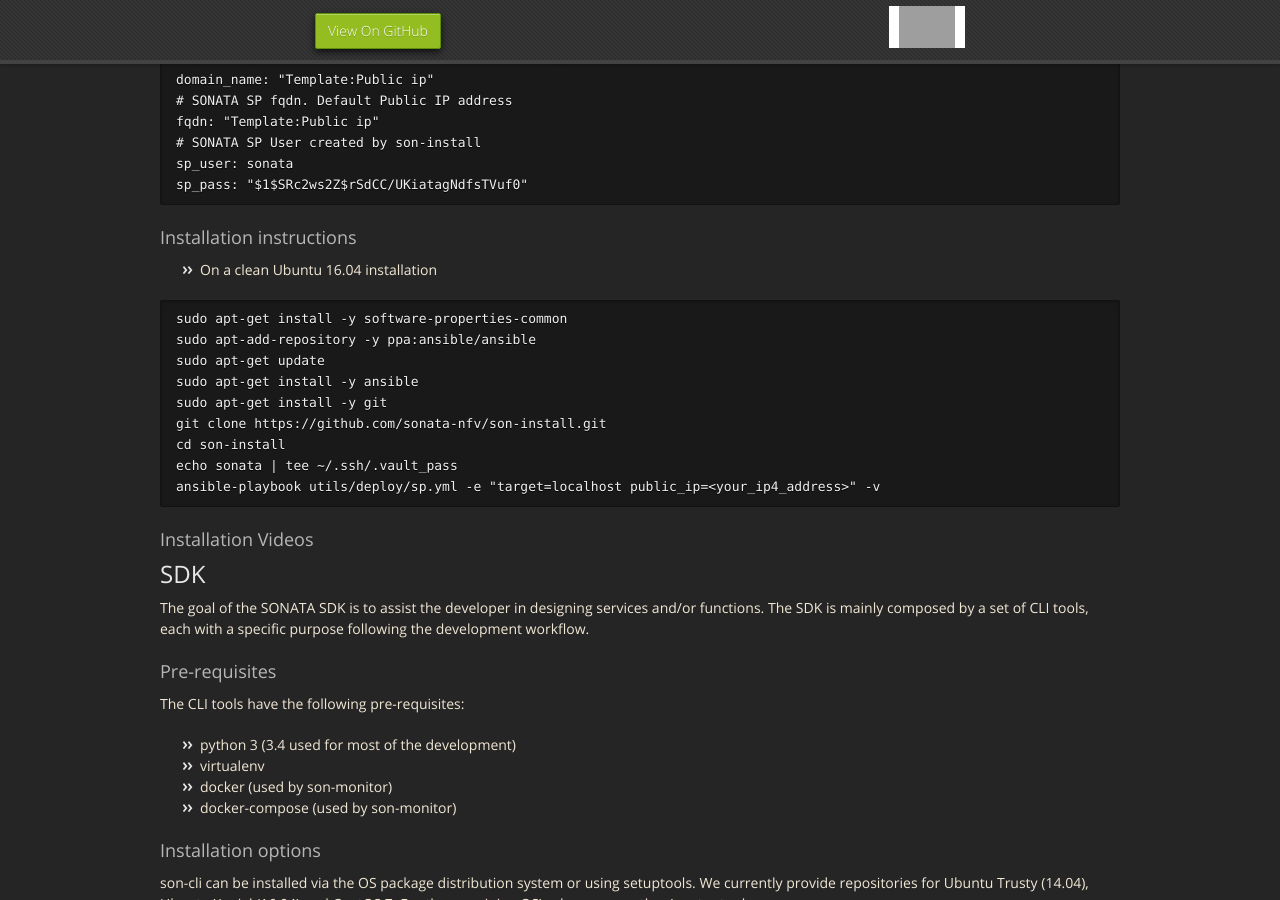
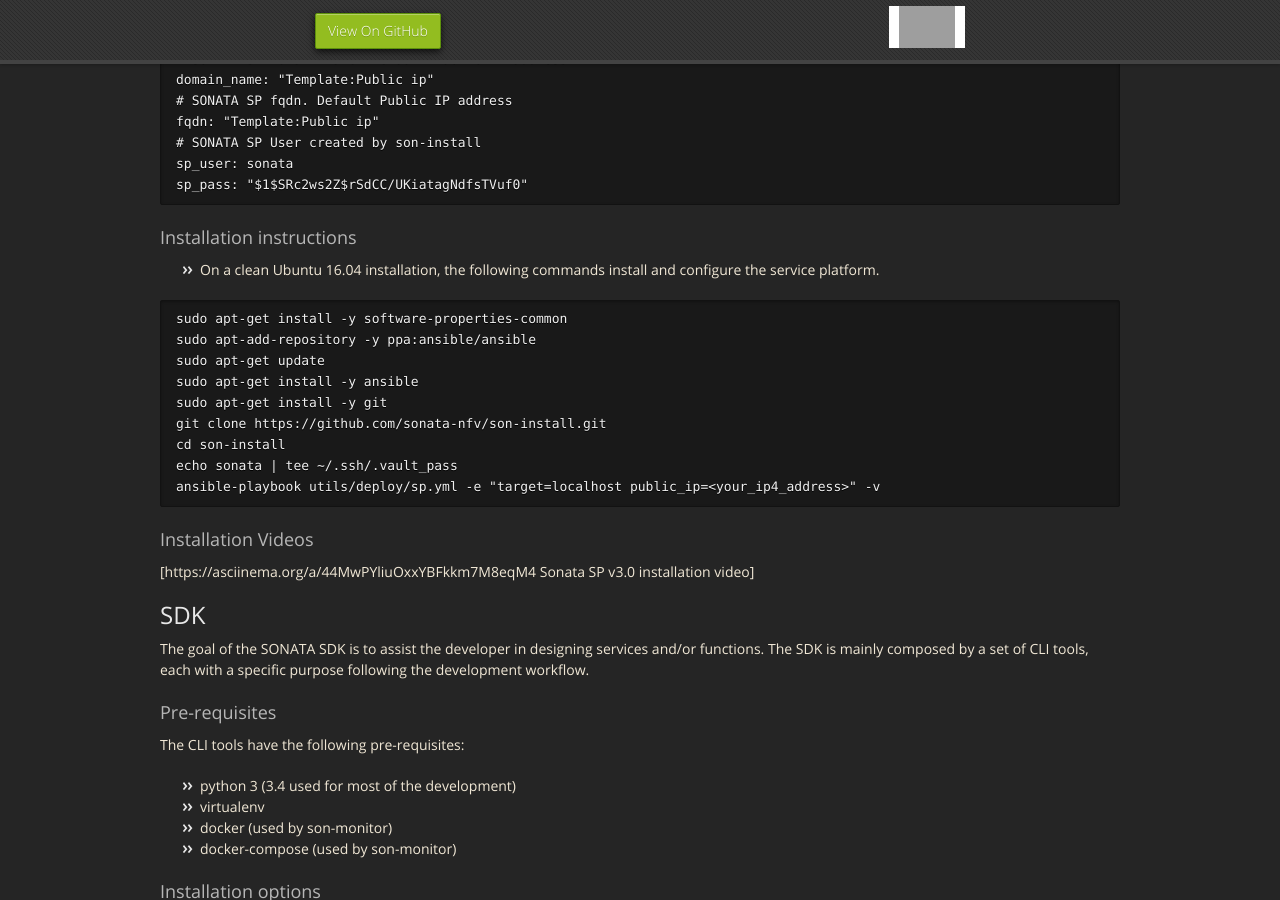
Before and after one commit to sonata-nfv/sonata-nfv.github.io, a Jekyll site: the page built from component_installation.md, in a window 1280 px wide and 900 px high, scrolled down 2469 px. Built offline with Jekyll 4.4.1, drawn with Linux system fonts in a browser that asks for light colours; nearby versions of some CDN libraries; grey boxes are pictures that could not be loaded.

Commit message:
update "service platform"
installation instructions + video link

````diff
--- a/component_installation.md
+++ b/component_installation.md
@@ -117,7 +117,7 @@ sp_pass: "$1$SRc2ws2Z$rSdCC/UKiatagNdfsTVuf0"
 
 ### Installation instructions
 
--   On a clean Ubuntu 16.04 installation
+-   On a clean Ubuntu 16.04 installation, the following commands install and configure the service platform.
 
 ```
 sudo apt-get install -y software-properties-common
@@ -134,6 +134,8 @@ ansible-playbook utils/deploy/sp.yml -e "target=localhost public_ip=<your_ip4_ad
 
 
 ### Installation Videos
+
+[https://asciinema.org/a/44MwPYliuOxxYBFkkm7M8eqM4 Sonata SP v3.0 installation video]
 
 ## SDK
 
````
